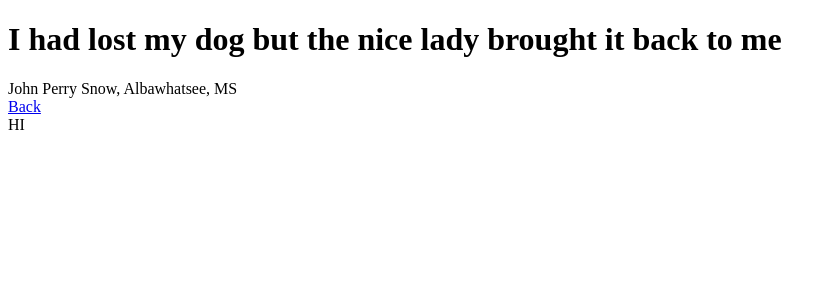
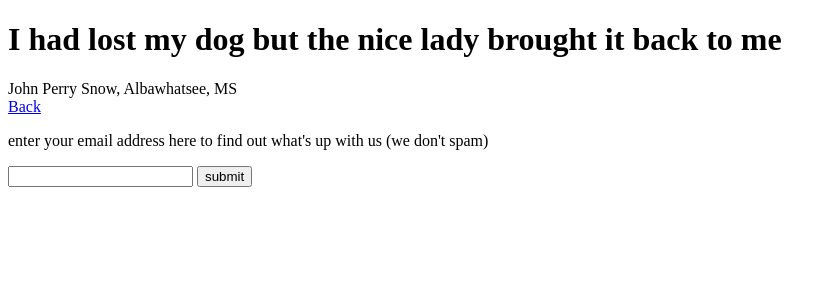
Before and after one commit to codeforamerica/publicservice, a Python web app: template templates/quote.html in a window 1280 px wide. Shown: the top 300 px of the page, without its empty margins (0-836 px from the left). Run offline with Jinja, Linux system fonts and the light colour scheme; the template is opened without the code that fills it, so the values that code supplies are empty.

Commit message:
more css changes

```diff
--- a/templates/index.html
+++ b/templates/index.html
@@ -66,7 +66,7 @@
 		<form class="formdiv" action="/add" method="post" id="quoteform">
 		<fieldset>
 			<label for="quotefield" class="formlabel"></label>
-			<textarea rows="1" cols="3" name="quote" class="entryform-field" id="quotefield">HI THERE.</textarea>
+			<textarea rows="1" cols="3" name="quote" class="entryform-field" id="quotefield">let's hear it for the public servants!</textarea>
 			<!--	<input type="text" class="entryform-field" id="namefield" value="John"/> -->
 
 			</fieldset>
--- a/templates/quote.html
+++ b/templates/quote.html
@@ -6,11 +6,17 @@
       xml:lang="en" lang="en"
       metal:use-macro="master.macros.layout">
    <div tal:omit-tag="" metal:fill-slot="main">
+   	<div class="container">
 	<div class="toprow">
 <h1 class="quote" tal:content="quote.quote">I had lost my dog but the nice lady brought it back to me</h1>
-		<div class="who-where"><span tal:content="quote.name">John Perry Snow</span>, <span tal:content="quote.city">Albawhatsee</span>, <span tal:content="quote.state">MS</span></div>
-		<div class="actions"><a href="/" class="button"><span>Back</span></a></div>
+		<div class="who-where quotepage"><span tal:content="quote.name">John Perry Snow</span>, <span tal:content="quote.city">Albawhatsee</span>, <span tal:content="quote.state">MS</span></div>
+		<div class="actions quotepage"><a href="/" class="button"><span>Back</span></a></div>
 	</div><!-- end toprow -->
-		<div> HI</div>
+		<div class="bottomrow"> <form><p>enter your email address here to find out what's up with us (we don't spam)</p>
+			<input name="email"/>
+			<input class="button" id="submitbutton" type="submit" value="submit"/>
+		</form>
+		</div><!-- end bottomrow -->
+      </div><!-- end container -->
       </div>
 </html>
```
Also changed, not shown: css/style.css (+26 -2 lines), templates/master.html (+15 -2 lines).
